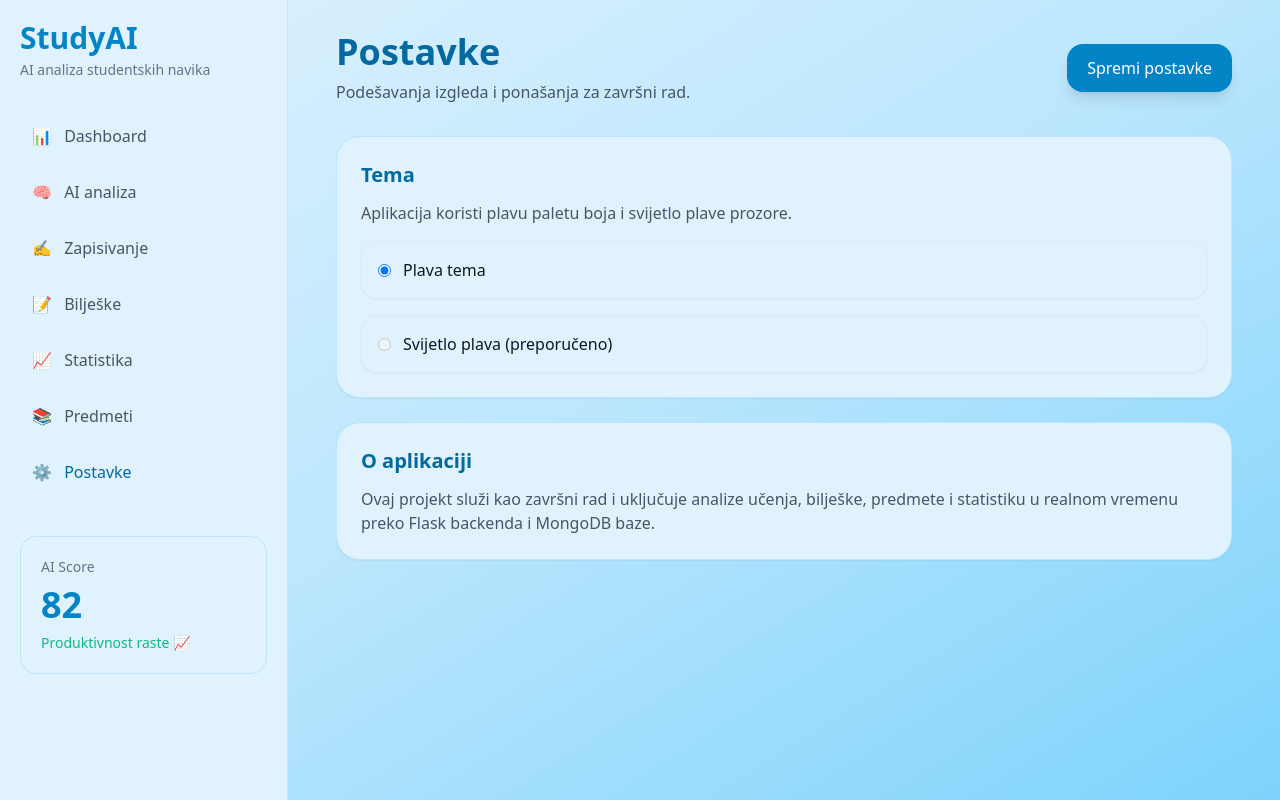
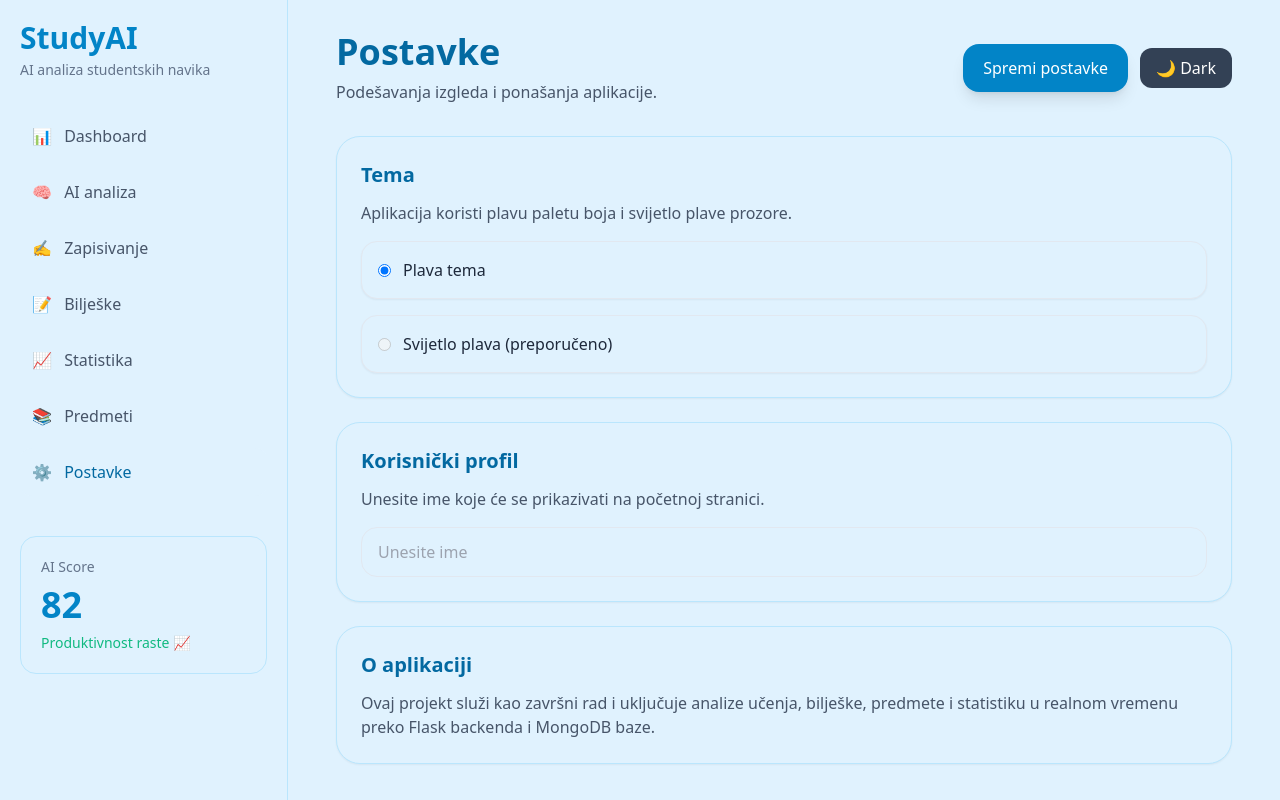
Before and after one commit to BarbaraMedica/Zavrsni_EduStatApp, a Vue app in the folder frontend/: page /postavke in a window 1280 px wide. Built offline with nearby package versions, Linux system fonts and the light colour scheme.

Commit message:
Uređen prikaz postavki za tamni način rada, dodana funkcionalnost za spremanje korisničkog imena, optimizirani stilovi.

```diff
--- a/frontend/src/views/Postavke.vue
+++ b/frontend/src/views/Postavke.vue
@@ -1,37 +1,121 @@
 <template>
-  <div class="min-h-screen bg-gradient-to-br from-sky-100 via-sky-200 to-sky-300 text-slate-900">
+  <div
+    :class="darkMode ? 'bg-slate-900 text-white' : 'bg-sky-50 text-slate-800'"
+    class="min-h-screen transition-all duration-300"
+  >
     <div class="flex">
-      <Sidebar :darkMode="false" />
+      <Sidebar :darkMode="darkMode" />
 
       <main class="flex-1 p-8">
         <div class="max-w-4xl mx-auto">
           <div class="mb-8 flex flex-col gap-4 lg:flex-row lg:items-center lg:justify-between">
             <div>
-              <h1 class="text-4xl font-bold text-sky-700">Postavke</h1>
-              <p class="text-slate-600 mt-2">Podešavanja izgleda i ponašanja za završni rad.</p>
+              <h1
+                class="text-4xl font-bold"
+                :class="darkMode ? 'text-white' : 'text-sky-700'"
+              >
+                Postavke
+              </h1>
+              <p
+                class="mt-2"
+                :class="darkMode ? 'text-slate-400' : 'text-slate-600'"
+              >
+                Podešavanja izgleda i ponašanja aplikacije.
+              </p>
             </div>
-            <button class="rounded-2xl bg-sky-600 px-5 py-3 text-white shadow-lg hover:bg-sky-700 transition">Spremi postavke</button>
+
+            <div class="flex items-center gap-3">
+              <button
+                @click="saveSettings"
+                class="rounded-2xl bg-sky-600 px-5 py-3 text-white shadow-lg hover:bg-sky-700 transition"
+              >
+                Spremi postavke
+              </button>
+
+              <button
+                @click="darkMode = !darkMode; localStorage.setItem('darkMode', String(darkMode))"
+                class="bg-slate-700 hover:bg-slate-800 text-white px-4 py-2 rounded-xl transition"
+              >
+                {{ darkMode ? '☀️ Light' : '🌙 Dark' }}
+              </button>
+            </div>
           </div>
 
           <div class="grid gap-6">
-            <div class="rounded-3xl bg-sky-50 border border-sky-100 p-6 shadow-sm">
-              <h2 class="text-xl font-semibold text-sky-700 mb-3">Tema</h2>
-              <p class="text-slate-600 mb-4">Aplikacija koristi plavu paletu boja i svijetlo plave prozore.</p>
+            <div
+              class="rounded-3xl p-6 shadow-sm"
+              :class="darkMode ? 'bg-slate-800 border border-slate-700' : 'bg-sky-50 border border-sky-100'"
+            >
+              <h2
+                class="text-xl font-semibold mb-3"
+                :class="darkMode ? 'text-white' : 'text-sky-700'"
+              >
+                Tema
+              </h2>
+              <p
+                class="mb-4"
+                :class="darkMode ? 'text-slate-400' : 'text-slate-600'"
+              >
+                Aplikacija koristi plavu paletu boja i svijetlo plave prozore.
+              </p>
               <div class="space-y-4">
-                <label class="flex items-center gap-3 rounded-2xl bg-white p-4 border border-slate-200 shadow-sm">
+                <label
+                  class="flex items-center gap-3 rounded-2xl p-4 border shadow-sm"
+                  :class="darkMode ? 'bg-slate-700 border-slate-600 text-white' : 'bg-white border-slate-200 text-slate-800'"
+                >
                   <input type="radio" name="theme" checked />
                   <span>Plava tema</span>
                 </label>
-                <label class="flex items-center gap-3 rounded-2xl bg-white p-4 border border-slate-200 shadow-sm">
+                <label
+                  class="flex items-center gap-3 rounded-2xl p-4 border shadow-sm"
+                  :class="darkMode ? 'bg-slate-700 border-slate-600 text-white' : 'bg-white border-slate-200 text-slate-800'"
+                >
                   <input type="radio" name="theme" disabled />
                   <span>Svijetlo plava (preporučeno)</span>
                 </label>
               </div>
             </div>
 
-            <div class="rounded-3xl bg-sky-50 border border-sky-100 p-6 shadow-sm">
-              <h2 class="text-xl font-semibold text-sky-700 mb-3">O aplikaciji</h2>
-              <p class="text-slate-600">Ovaj projekt služi kao završni rad i uključuje analize učenja, bilješke, predmete i statistiku u realnom vremenu preko Flask backenda i MongoDB baze.</p>
+            <div
+              class="rounded-3xl p-6 shadow-sm"
+              :class="darkMode ? 'bg-slate-800 border border-slate-700' : 'bg-sky-50 border border-sky-100'"
+            >
+              <h2
+                class="text-xl font-semibold mb-3"
+                :class="darkMode ? 'text-white' : 'text-sky-700'"
+              >
+                Korisnički profil
+              </h2>
+
+              <p
+                class="mb-4"
+                :class="darkMode ? 'text-slate-400' : 'text-slate-600'"
+              >
+                Unesite ime koje će se prikazivati na početnoj stranici.
+              </p>
+
+              <input
+                v-model="username"
+                type="text"
+                placeholder="Unesite ime"
+                :class="darkMode ? 'bg-slate-700 border-slate-600 text-white placeholder:text-slate-400' : 'border-slate-200 bg-white text-slate-800'"
+                class="w-full rounded-2xl border px-4 py-3 outline-none focus:ring-2 focus:ring-sky-400"
+              />
+            </div>
+
+            <div
+              class="rounded-3xl p-6 shadow-sm"
+              :class="darkMode ? 'bg-slate-800 border border-slate-700' : 'bg-sky-50 border border-sky-100'"
+            >
+              <h2
+                class="text-xl font-semibold mb-3"
+                :class="darkMode ? 'text-white' : 'text-sky-700'"
+              >
+                O aplikaciji
+              </h2>
+              <p :class="darkMode ? 'text-slate-400' : 'text-slate-600'">
+                Ovaj projekt služi kao završni rad i uključuje analize učenja, bilješke, predmete i statistiku u realnom vremenu preko Flask backenda i MongoDB baze.
+              </p>
             </div>
           </div>
         </div>
@@ -41,14 +125,27 @@
 </template>
 
 <script setup>
-import { ref } from 'vue'
+import { ref, onMounted } from 'vue'
 import Sidebar from '../components/Sidebar.vue'
 
-const darkMode = ref(false)
+const darkMode = ref(localStorage.getItem('darkMode') === 'true')
+const username = ref('')
+
+onMounted(() => {
+  const savedName = localStorage.getItem('username')
+
+  if (savedName) {
+    username.value = savedName
+  }
+})
+
+function saveSettings() {
+  localStorage.setItem('username', username.value)
+  alert('Postavke spremljene!')
+}
 </script>
-
-<style scoped>
-button[type="button"] {
-  border-radius: 1rem;
-}
+<style>
+  button[type="button"] {
+    border-radius: 1rem;
+  }
 </style>
```
